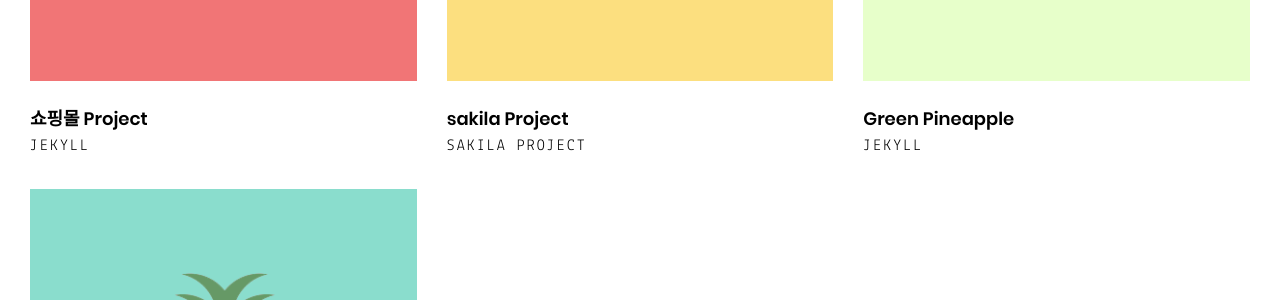
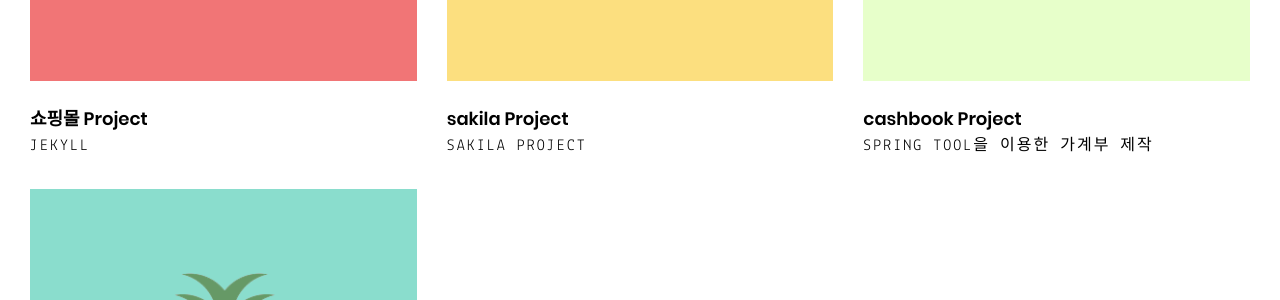
Before and after one commit to heairin1008/heairin1008.github.io, a Jekyll site: the page built from index.html, in a window 1280 px wide. Shown: the part 719-1019 px from the top of the page. Built offline with Jekyll 4.4.1, drawn with Linux system fonts in a browser that asks for light colours.

Commit message:
Update 2017-04-03-greenpineapple.md

```diff
--- a/_posts/projects/2017-04-03-greenpineapple.md
+++ b/_posts/projects/2017-04-03-greenpineapple.md
@@ -7,8 +7,8 @@ meta:
   keywords: "Jekyll, Pineapple"
 
 project:
-  title: "Green Pineapple"
-  type: "Jekyll"
+  title: "cashbook Project"
+  type: "spring tool을 이용한 가계부 제작"
   url: "https://github.com/arnolds/pineapple"
   logo: "/assets/images/projects/greenpineapple/logo.png"
   tech: "HTML, CSS, Boostrap, Sass, JavaScript, jQuery, Jekyll"
```
